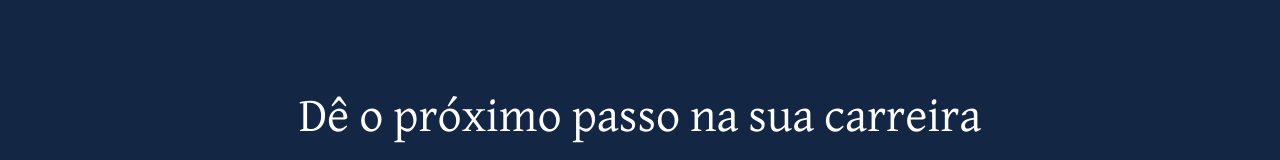
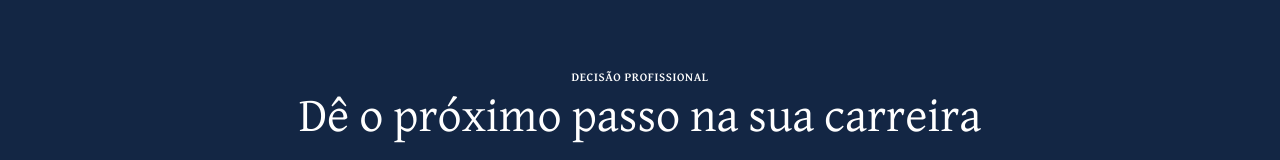
Before and after one commit to Paper-Street-Softwares/LPS-Jonatas-Honorio, a React (Vite) app: page / in a window 1280 px wide. Shown: the part 4700-4860 px from the top of the page. Built offline with nearby package versions, Linux system fonts and the light colour scheme.

Commit message:
fix: Minitag cta

```diff
--- a/src/components/sections/CtaNovoTemplate.jsx
+++ b/src/components/sections/CtaNovoTemplate.jsx
@@ -20,7 +20,7 @@ function CtaNovoTemplate({ colorMode, container }) {
       textOpacity = "text-corTitulosBranca/60";
       textDestaque = "text-primaryDark";
       backgroundMode = "bg-primaryDark";
-      miniTagCtaDark = "text-primaryDark";
+      miniTagCtaDark = "text-white";
       break;
     case "dark":
       text = "text-corTitulosBranca";
```
